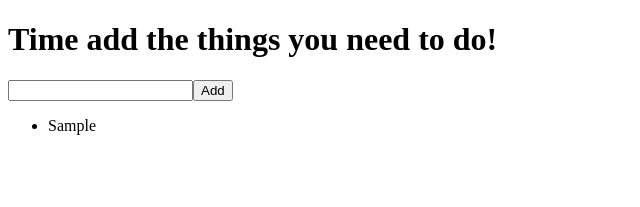
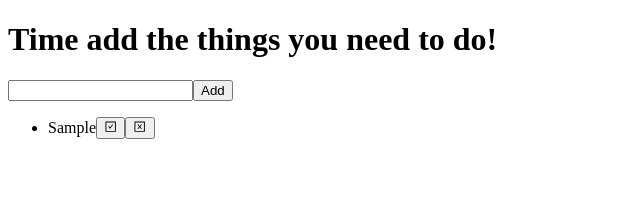
Before and after one commit to linda-94-andersson/Ramverk-KS1, a React (Create React App) app: page / in a window 1280 px wide. Both pictures are taken after typing "Sample" into the empty fields and a click on the button "Add". Shown: the top 207 px of the page, without its empty margins (0-640 px from the left). Built offline with nearby package versions, Linux system fonts and the light colour scheme.

Commit message:
Checkmark and delete function

```diff
--- a/package.json
+++ b/package.json
@@ -8,7 +8,9 @@
     "@testing-library/user-event": "^13.5.0",
     "react": "^17.0.2",
     "react-dom": "^17.0.2",
+    "react-icons": "^4.3.1",
     "react-scripts": "5.0.0",
+    "uuid": "^8.3.2",
     "web-vitals": "^2.1.4"
   },
   "scripts": {
--- a/src/App.jsx
+++ b/src/App.jsx
@@ -1,12 +1,36 @@
 import React, { useState } from "react";
 import InputForm from "./components/InputForm";
 import AppenedList from "./components/AppenedList";
+import { v4 as uuidv4 } from "uuid";
+import "./style.css";
 
 function App() {
   const [listItems, setListItems] = useState([]);
 
   function handleListItem(valueInput) {
-    listItems.push(valueInput);
+    listItems.push({
+      name: valueInput,
+      completed: false,
+      key: uuidv4(),
+    });
+    setListItems([...listItems]);
+  }
+
+  function closeButton(e) {
+    const key = e.currentTarget.value;
+    const index = listItems.findIndex((items) => {
+      return items.key === key;
+    });
+    listItems.splice(index, 1);
+    setListItems([...listItems]);
+  }
+
+  function checkButton(e) {
+    const key = e.currentTarget.value;
+    const item = listItems.find((items) => {
+      return items.key === key;
+    });
+    item.completed = true;
     setListItems([...listItems]);
   }
 
@@ -14,10 +38,11 @@ function App() {
     <div>
       <h1>Time add the things you need to do!</h1>
       <InputForm onSubmit={handleListItem} />
-      <ul>{listItems.map((item, index) =>{
-        return <li key={index}>{item}</li>
-      })}</ul>
-      <AppenedList />
+      <AppenedList
+        itemList={listItems}
+        removeItem={closeButton}
+        checkedItem={checkButton}
+      />
     </div>
   );
 }
--- a/src/components/AppenedList.jsx
+++ b/src/components/AppenedList.jsx
@@ -1,19 +1,26 @@
-import React from 'react'
+import React from "react";
+import { AiOutlineCheckSquare, AiOutlineCloseSquare } from "react-icons/ai";
 
-function AppenedList() {
-
-    function CloseButton(){
-
-    }
-
-    return (
+function AppenedList(props) {
+  return (
     <div>
-        <ul>
-
-        </ul>
+      <ul>
+        {props.itemList.map((item) => {
+          return (
+            <li key={item.key} className={item.completed ? "stroken" : ""}>
+              {item.name}
+              <button value={item.key} onClick={props.checkedItem}>
+                <AiOutlineCheckSquare />
+              </button>
+              <button value={item.key} onClick={props.removeItem}>
+                <AiOutlineCloseSquare />
+              </button>
+            </li>
+          );
+        })}
+      </ul>
     </div>
-  )
+  );
 }
 
-
-export default AppenedList
+export default AppenedList;
--- a/src/components/InputForm.jsx
+++ b/src/components/InputForm.jsx
@@ -2,7 +2,6 @@ import React, { useState } from "react";
 import SubmitButton from "./SubmitButton";
 
 function InputForm(props) {
-
   const [inputValue, setInputValue] = useState("");
 
   function changeValue(e) {
--- a/src/components/SubmitButton.jsx
+++ b/src/components/SubmitButton.jsx
@@ -1,7 +1,6 @@
 import React from "react";
 
 function SubmitButton() {
-
   return <button type="submit">Add</button>;
 }
 
--- /dev/null
+++ b/src/style.css
@@ -0,0 +1,3 @@
+.stroken {
+  text-decoration: line-through;
+}
```
Also changed, not shown: 1 other file (tests, documents, lock files or other folders).
